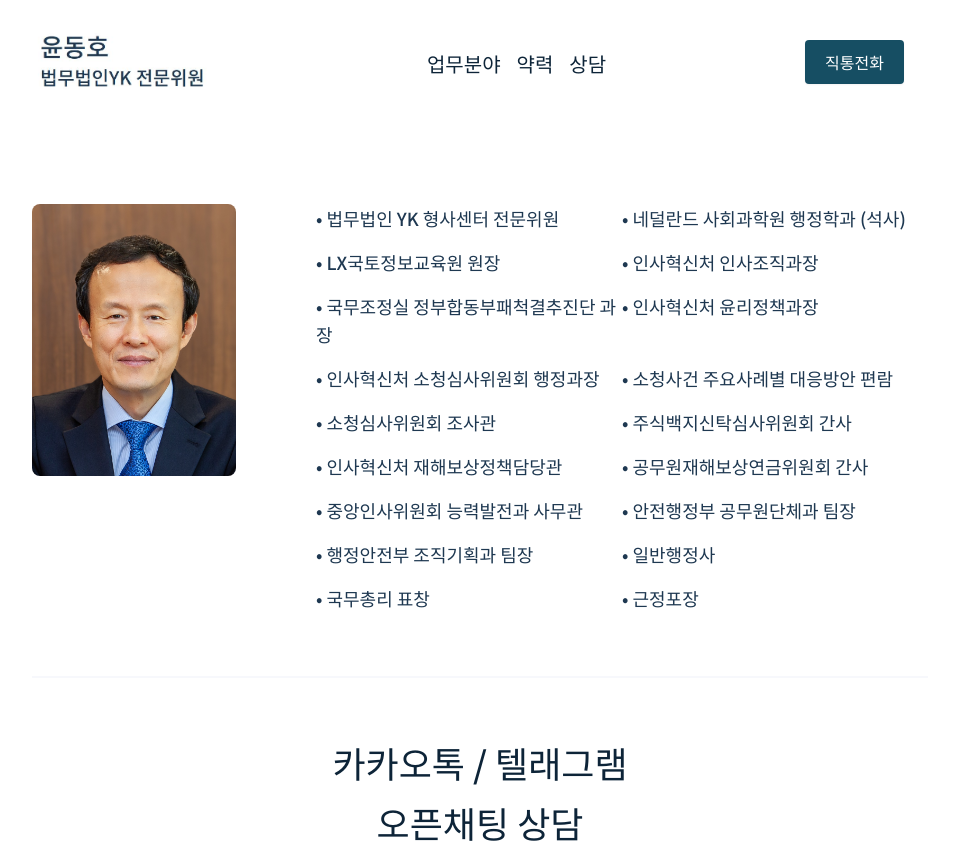
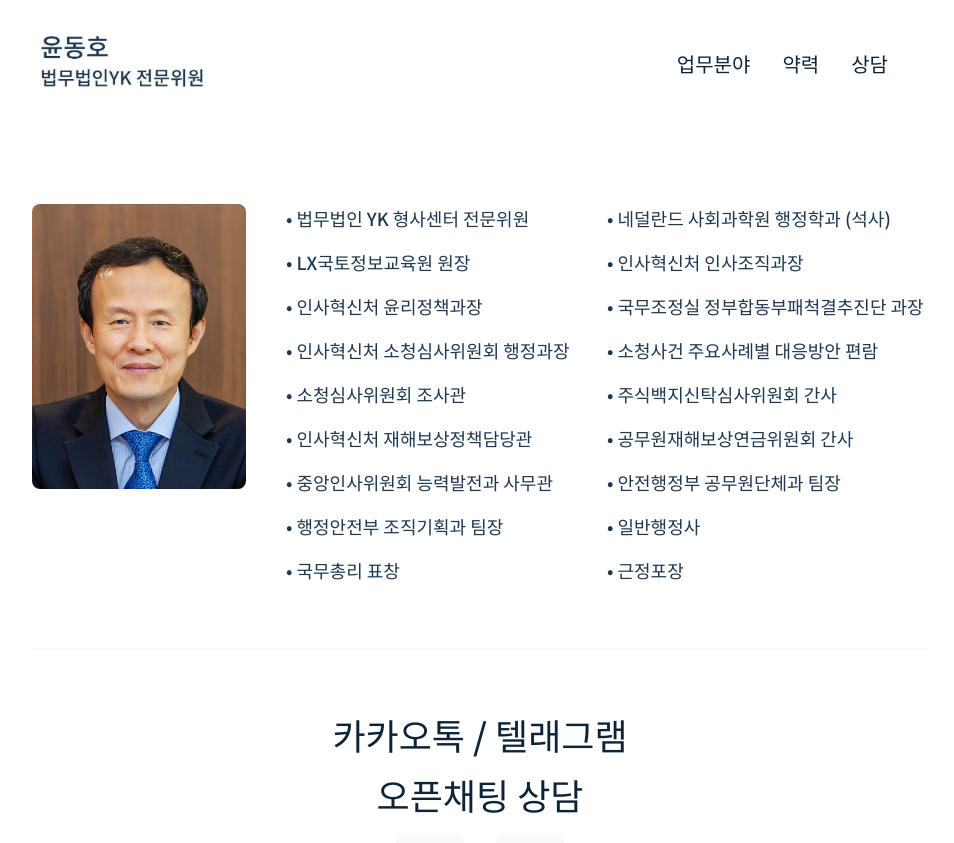
Before and after one commit to vibap00/Portfolio, a Next.js app: page /about in a window 1280 px wide. Shown: the top 843 px of the page, without its empty margins (160-1114 px from the left). Built offline with nearby package versions, Linux system fonts and the light colour scheme.

Commit message:
deleted modal

```diff
--- a/components/about/AboutMeBio.jsx
+++ b/components/about/AboutMeBio.jsx
@@ -6,7 +6,7 @@ function AboutMeBio() {
   const [aboutMe, setAboutMe] = useState(aboutMeData);
   return (
     <div className="block sm:flex sm:gap-10 mt-10 sm:mt-20">
-      <div className="flex justify-center sm:justify-start w-full md:w-1/2 lg:w-1/4 sm:mr-10 mb-10 sm:mb-0">
+      <div className="flex justify-center sm:justify-start w-full md:w-1/2 lg:w-1/4 mb-10 sm:mb-0">
         <div className="md:m-start lg:m-start">
           <Image
             src="/images/profile.jpeg"
@@ -18,10 +18,10 @@ function AboutMeBio() {
         </div>
       </div>
 
-      <div className="w-full sm:w-3/4 text-left sm:text-left flex flex-wrap">
+      <div className="w-full sm:w-3/4 text-left sm:text-left flex flex-wrap justify-end">
         {aboutMe.map((bio) => (
           <p
-            className="text-left sm:text-left mb-4 ml-10 sm:ml-0 text-ternary-dark dark:text-ternary-light text-base sm:text-lg w-full md:w-full lg:w-1/2"
+            className="text-left sm:text-left mb-4 ml-12 sm:ml-0 text-ternary-dark dark:text-ternary-light text-base sm:text-lg w-full md:w-full lg:w-1/2 "
             key={bio.id}
           >
             &bull; {bio.bio}
--- a/components/contact/ContactDetails.jsx
+++ b/components/contact/ContactDetails.jsx
@@ -8,11 +8,11 @@ const contacts = [
 		name: '서울특별시 서초구 서초중앙로 138, 6층(서초동, 우림빌딩)',
 		icon: <FiMapPin />,
 	},
-	{
-		id: 2,
-		name: '화면 상단의 직통전화 클릭',
-		icon: <FiPhone />,
-	},
+	//{
+	//	id: 2,
+	//	name: '화면 상단의 직통전화 클릭',
+	//	icon: <FiPhone />,
+	//},
 	{
 		id: 3,
 		name: 'dh3yun@naver.com',
@@ -47,7 +47,7 @@ function ContactDetails() {
 	return (
 		<div className="w-full lg:w-1/2">
 			<div className="text-left max-w-xl px-6">
-				<h2 className="text-2xl text-primary-dark dark:text-primary-light mt-12 mb-10 justify-center">
+				<h2 className="text-2xl text-primary-dark dark:text-primary-light mt-12 mb-8 justify-center">
 					연락처
 				</h2>
 				<ul>
--- a/components/shared/AppHeader.jsx
+++ b/components/shared/AppHeader.jsx
@@ -92,22 +92,22 @@ function AppHeader() {
 							: 'hidden'
 					}
 				>
-					<div className="block text-left text-lg sm:text-base md:text-lg lg:text-xl text-primary-dark dark:text-ternary-light hover:text-secondary-dark dark:hover:text-secondary-light  sm:mx-4 md:mx-2 mb-2 sm:py-2 whitespace-nowrap">
+					<div className="block text-left text-lg sm:text-base md:text-lg lg:text-xl text-primary-dark dark:text-ternary-light hover:text-secondary-dark dark:hover:text-secondary-light  sm:mx-4 mb-2 sm:py-2">
 						<Link href="/projects" aria-label="Projects">
 							업무분야
 						</Link>
 					</div>
-					<div className="block text-left text-lg sm:text-base md:text-lg lg:text-xl text-primary-dark dark:text-ternary-light hover:text-secondary-dark dark:hover:text-secondary-light  sm:mx-4 md:mx-2 mb-2 sm:py-2 whitespace-nowrap border-t-2 pt-3 sm:pt-2 sm:border-t-0 border-primary-light dark:border-secondary-dark">
+					<div className="block text-left text-lg sm:text-base md:text-lg lg:text-xl text-primary-dark dark:text-ternary-light hover:text-secondary-dark dark:hover:text-secondary-light  sm:mx-4 mb-2 sm:py-2 border-t-2 pt-3 sm:pt-2 sm:border-t-0 border-primary-light dark:border-secondary-dark">
 						<Link href="/about" aria-label="About Me">
 							약력
 						</Link>
 					</div>
-					<div className="block text-left text-lg sm:text-base md:text-lg lg:text-xl text-primary-dark dark:text-ternary-light hover:text-secondary-dark dark:hover:text-secondary-light  sm:mx-4 md:mx-2 mb-2 sm:py-2 whitespace-nowrap border-t-2 pt-3 sm:pt-2 sm:border-t-0 border-primary-light dark:border-secondary-dark">
+					<div className="block text-left text-lg sm:text-base md:text-lg lg:text-xl text-primary-dark dark:text-ternary-light hover:text-secondary-dark dark:hover:text-secondary-light  sm:mx-4 mb-2 sm:py-2 border-t-2 pt-3 sm:pt-2 sm:border-t-0 border-primary-light dark:border-secondary-dark">
 						<Link href="/contact" aria-label="Contact">
 							상담
 						</Link>
 					</div>
-					<div className="border-t-2 pt-3 sm:pt-0 sm:border-t-0 border-primary-light dark:border-secondary-dark">
+					<div className="hidden border-t-2 pt-3 sm:pt-0 sm:border-t-0 border-primary-light dark:border-secondary-dark">
 						<button
 							onClick={showHireMeModal}
 							className="sm:text-small md:text-base bg-cyan-900 justify-end sm:justify-end lg:justify-end hover:bg-cyan-900 text-white shadow-sm rounded px-5 py-2.5 duration-300"
@@ -121,20 +121,20 @@ function AppHeader() {
 				{/* Header links large screen */}
 				<div className="hidden m-0 sm:ml-4 mt-5 sm:mt-3 sm:flex p-5 sm:p-0 justify-center items-center shadow-lg sm:shadow-none">
 					<div
-						className="block text-left text-lg sm:text-base md:text-lg lg:text-xl text-primary-dark dark:text-ternary-light hover:text-secondary-dark dark:hover:text-secondary-light  sm:mx-4 md:mx-2 mb-2 sm:py-2 whitespace-nowrap"
+						className="block text-left text-lg sm:text-base md:text-lg lg:text-xl text-primary-dark dark:text-ternary-light hover:text-secondary-dark dark:hover:text-secondary-light  sm:mx-4 mb-2 sm:py-2"
 						aria-label="Projects"
 					>
 						<Link href="/projects">업무분야</Link>
 					</div>
 					<div
-						className="block text-left text-lg sm:text-base md:text-lg lg:text-xl text-primary-dark dark:text-ternary-light hover:text-secondary-dark dark:hover:text-secondary-light  sm:mx-4 md:mx-2 mb-2 sm:py-2 whitespace-nowrap"
+						className="block text-left text-lg sm:text-base md:text-lg lg:text-xl text-primary-dark dark:text-ternary-light hover:text-secondary-dark dark:hover:text-secondary-light  sm:mx-4 mb-2 sm:py-2"
 						aria-label="About Me"
 					>
 						<Link href="/about">약력</Link>
 					</div>
 
 					<div
-						className="block text-left text-lg sm:text-base md:text-lg lg:text-xl text-primary-dark dark:text-ternary-light hover:text-secondary-dark dark:hover:text-secondary-light  sm:mx-4 md:mx-2 mb-2 sm:py-2 whitespace-nowrap"
+						className="block text-left text-lg sm:text-base md:text-lg lg:text-xl text-primary-dark dark:text-ternary-light hover:text-secondary-dark dark:hover:text-secondary-light  sm:mx-4 mb-2 sm:py-2"
 						aria-label="Contact"
 					>
 						<Link href="/contact">상담</Link>
@@ -143,7 +143,7 @@ function AppHeader() {
 
 				{/* Header right section buttons */}
 
-					<div className="hidden sm:flex">
+					<div className="hidden">
 						<button
 							onClick={showHireMeModal}
 							className="sm:small md:text-base bg-cyan-900 justify-start hover:bg-cyan-900 text-white shadow-sm rounded px-5 py-2.5 duration-300"
--- a/data/aboutMeData.js
+++ b/data/aboutMeData.js
@@ -19,11 +19,11 @@ export const aboutMeData = [
 	},
 	{
 		id: uuidv4(),
-		bio: '국무조정실 정부합동부패척결추진단 과장 ',
+		bio: '인사혁신처 윤리정책과장 ',
 	},
 	{
 		id: uuidv4(),
-		bio: '인사혁신처 윤리정책과장 ',
+		bio: '국무조정실 정부합동부패척결추진단 과장 ',
 	},
 	{
 		id: uuidv4(),
```
